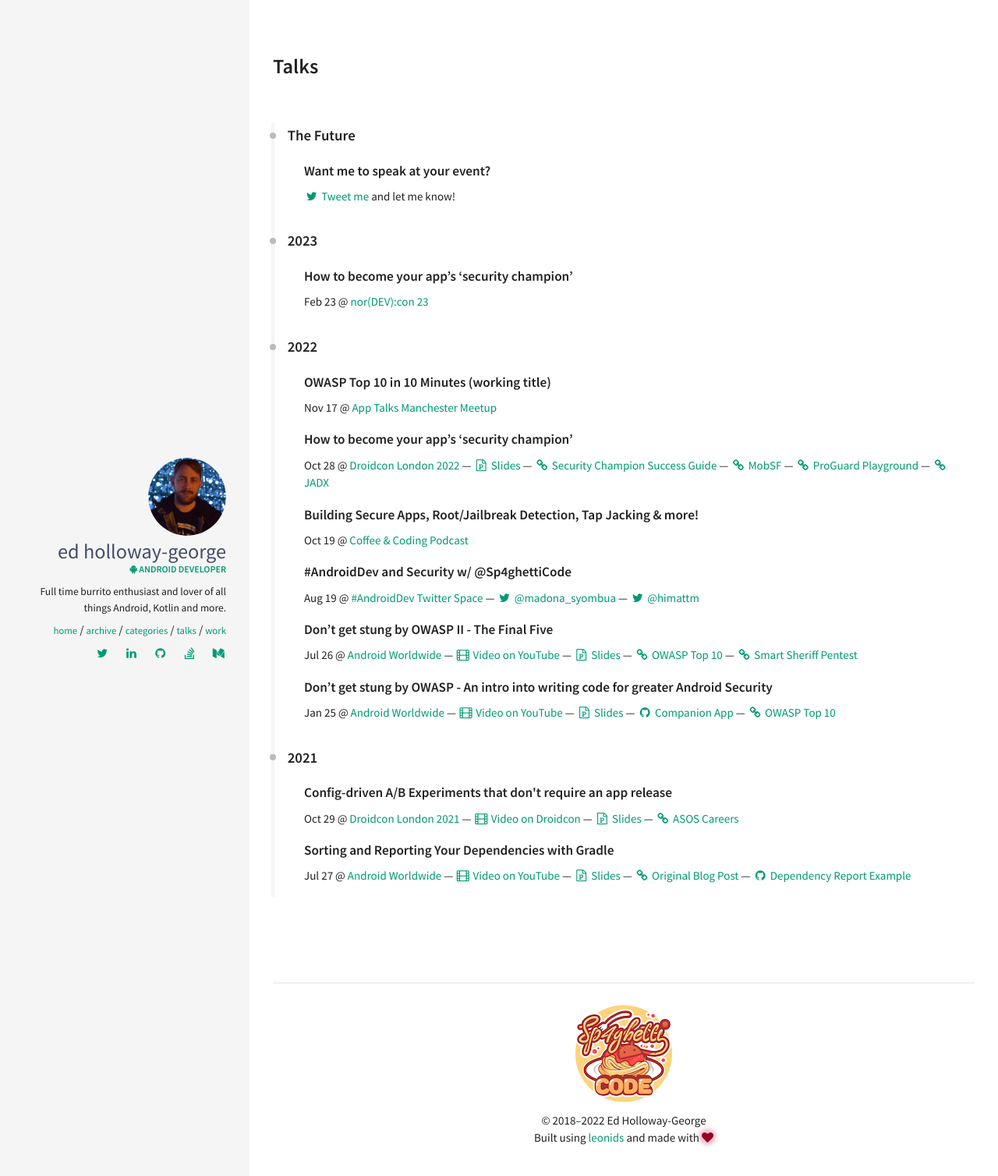
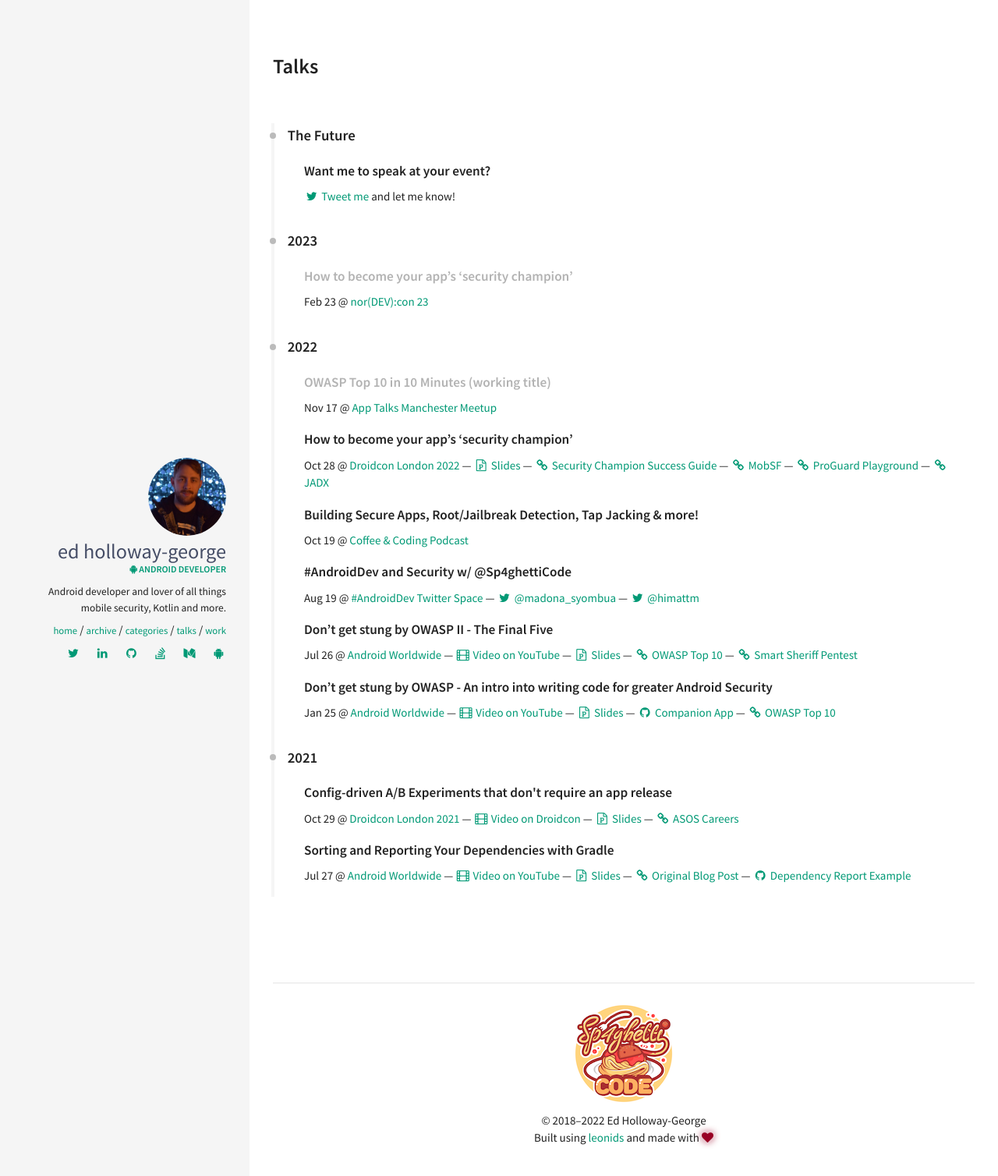
Before and after one commit to ed-george/ed-george.github.io, a Jekyll site: the page built from talks.html, in a window 1280 px wide. Shown: the top 1508 px of the page at 78% size. Built offline with Jekyll 4.4.1, drawn with Linux system fonts in a browser that asks for light colours.

Commit message:
Update talks page and config

```diff
--- a/_config.yml
+++ b/_config.yml
@@ -5,9 +5,9 @@
 #
 title: Ed Holloway-George - Android Developer
 email:
-description: Full time burrito enthusiast and lover of all things Android, Kotlin and more.
+description: Android developer and lover of all things mobile security, Kotlin and more.
 url: https://ed-george.github.io
-keywords: ["blog", "android", "kotlin", "java", "mobile", "androiddev", "code", "development"]
+keywords: ["security", "blog", "android", "kotlin", "java", "mobile", "androiddev", "code", "development"]
 
 #
 ###################################
@@ -36,7 +36,7 @@
   name: Ed Holloway-George
   avatar: ed.png
   job: "Android Developer"
-  bio: "Full time burrito enthusiast and lover of all things Android, Kotlin and more."
+  bio: "Android developer and lover of all things mobile security, Kotlin and more."
   email:
   disqus-shortname:
   twitter: sp4ghetticode
@@ -70,3 +70,6 @@
   reddit: #username
   telegram: #username
   medium: sp4ghetticode
+  mastodon:
+    user: spaghetticode
+    server: androiddev.social
--- a/_includes/social-links.html
+++ b/_includes/social-links.html
@@ -1,5 +1,5 @@
 <script type="text/javascript">
-  // based on http://stackoverflow.com/a/10300743/280842
+  // based on https://stackoverflow.com/a/10300743/280842
   function gen_mail_to_link(hs, subject) {
     var lhs,rhs;
     var p = hs.split('@');
@@ -17,30 +17,31 @@
       <script>gen_mail_to_link('{{ author.email }}', 'Well hello there...');</script>
       </li>
     {% endif %}
-    {% if author.twitter %}<li><a href="http://twitter.com/{{ author.twitter }}" class="social-link-item" target="_blank"><i class="fa fa-fw fa-twitter"></i></a></li>{% endif %}
-    {% if author.facebook %}<li><a href="http://facebook.com/{{ author.facebook }}" class="social-link-item" target="_blank"><i class="fa fa-fw fa-facebook"></i></a></li>{% endif %}
-    {% if author.google.plus %}<li><a href="http://plus.google.com/+{{ author.google.plus }}" class="social-link-item" target="_blank"><i class="fa fa-fw fa-google-plus"></i> Google+</a></li>{% endif %}
-    {% if author.linkedin %}<li><a href="http://linkedin.com/in/{{ author.linkedin }}" class="social-link-item" target="_blank"><i class="fa fa-fw fa-linkedin"></i></a></li>{% endif %}
+    {% if author.twitter %}<li><a href="https://twitter.com/{{ author.twitter }}" class="social-link-item" target="_blank"><i class="fa fa-fw fa-twitter"></i></a></li>{% endif %}
+    {% if author.facebook %}<li><a href="https://facebook.com/{{ author.facebook }}" class="social-link-item" target="_blank"><i class="fa fa-fw fa-facebook"></i></a></li>{% endif %}
+    {% if author.google.plus %}<li><a href="https://plus.google.com/+{{ author.google.plus }}" class="social-link-item" target="_blank"><i class="fa fa-fw fa-google-plus"></i> Google+</a></li>{% endif %}
+    {% if author.linkedin %}<li><a href="https://linkedin.com/in/{{ author.linkedin }}" class="social-link-item" target="_blank"><i class="fa fa-fw fa-linkedin"></i></a></li>{% endif %}
     {% if author.skype %}<li><a href="skype:{{ author.skype }}" class="social-link-item" target="_blank"><i class="fa fa-fw fa-skype"></i></a></li>{% endif %}
-    {% if author.xing %}<li><a href="http://www.xing.com/profile/{{ author.xing }}" class="social-link-item" target="_blank"><i class="fa fa-fw fa-xing"></i></a></li>{% endif %}
-    {% if author.instagram %}<li><a href="http://instagram.com/{{ author.instagram }}" class="social-link-item" target="_blank"><i class="fa fa-fw fa-instagram"></i></a></li>{% endif %}
-    {% if author.tumblr %}<li><a href="http://{{ author.tumblr }}.tumblr.com" class="social-link-item" target="_blank"><i class="fa fa-fw fa-tumblr"></i></a></li>{% endif %}
-    {% if author.github %}<li><a href="http://github.com/{{ author.github }}" class="social-link-item" target="_blank"><i class="fa fa-fw fa-github"></i></a></li>{% endif %}
-    {% if author.gitlab %}<li><a href="http://gitlab.com/u/{{ author.gitlab }}" class="social-link-item" target="_blank"><i class="fa fa-fw fa-gitlab"></i></a></li>{% endif %}
-    {% if author.stackoverflow %}<li><a href="http://stackoverflow.com/users/{{ author.stackoverflow }}" class="social-link-item" target="_blank"><i class="fa fa-fw fa-stack-overflow"></i></a></li>{% endif %}
-    {% if author.lastfm %}<li><a href="http://lastfm.com/user/{{ author.lastfm }}" class="social-link-item" target="_blank"><i class="fa fa-fw fa-music"></i></a></li>{% endif %}
-    {% if author.dribbble %}<li><a href="http://dribbble.com/{{ author.dribbble }}" class="social-link-item" target="_blank"><i class="fa fa-fw fa-dribbble"></i></a></li>{% endif %}
-    {% if author.pinterest %}<li><a href="http://www.pinterest.com/{{ author.pinterest }}" class="social-link-item" target="_blank"><i class="fa fa-fw fa-pinterest"></i></a></li>{% endif %}
-    {% if author.foursquare %}<li><a href="http://foursquare.com/{{ author.foursquare }}" class="social-link-item" target="_blank"><i class="fa fa-fw fa-foursquare"></i></a></li>{% endif %}
-    {% if author.steam %}<li><a href="http://steamcommunity.com/id/{{ author.steam }}" class="social-link-item" target="_blank"><i class="fa fa-fw fa-steam"></i></a></li>{% endif %}
+    {% if author.xing %}<li><a href="https://www.xing.com/profile/{{ author.xing }}" class="social-link-item" target="_blank"><i class="fa fa-fw fa-xing"></i></a></li>{% endif %}
+    {% if author.instagram %}<li><a href="https://instagram.com/{{ author.instagram }}" class="social-link-item" target="_blank"><i class="fa fa-fw fa-instagram"></i></a></li>{% endif %}
+    {% if author.tumblr %}<li><a href="https://{{ author.tumblr }}.tumblr.com" class="social-link-item" target="_blank"><i class="fa fa-fw fa-tumblr"></i></a></li>{% endif %}
+    {% if author.github %}<li><a href="https://github.com/{{ author.github }}" class="social-link-item" target="_blank"><i class="fa fa-fw fa-github"></i></a></li>{% endif %}
+    {% if author.gitlab %}<li><a href="https://gitlab.com/u/{{ author.gitlab }}" class="social-link-item" target="_blank"><i class="fa fa-fw fa-gitlab"></i></a></li>{% endif %}
+    {% if author.stackoverflow %}<li><a href="https://stackoverflow.com/users/{{ author.stackoverflow }}" class="social-link-item" target="_blank"><i class="fa fa-fw fa-stack-overflow"></i></a></li>{% endif %}
+    {% if author.lastfm %}<li><a href="https://lastfm.com/user/{{ author.lastfm }}" class="social-link-item" target="_blank"><i class="fa fa-fw fa-music"></i></a></li>{% endif %}
+    {% if author.dribbble %}<li><a href="https://dribbble.com/{{ author.dribbble }}" class="social-link-item" target="_blank"><i class="fa fa-fw fa-dribbble"></i></a></li>{% endif %}
+    {% if author.pinterest %}<li><a href="https://www.pinterest.com/{{ author.pinterest }}" class="social-link-item" target="_blank"><i class="fa fa-fw fa-pinterest"></i></a></li>{% endif %}
+    {% if author.foursquare %}<li><a href="https://foursquare.com/{{ author.foursquare }}" class="social-link-item" target="_blank"><i class="fa fa-fw fa-foursquare"></i></a></li>{% endif %}
+    {% if author.steam %}<li><a href="https://steamcommunity.com/id/{{ author.steam }}" class="social-link-item" target="_blank"><i class="fa fa-fw fa-steam"></i></a></li>{% endif %}
     {% if author.youtube %}<li><a href="https://youtube.com/user/{{ author.youtube }}" class="social-link-item" target="_blank"><i class="fa fa-fw fa-youtube"></i></a></li>{% endif %}
-    {% if author.soundcloud %}<li><a href="http://soundcloud.com/{{ author.soundcloud }}" class="social-link-item" target="_blank"><i class="fa fa-fw fa-soundcloud"></i></a></li>{% endif %}
-    {% if author.weibo %}<li><a href="http://www.weibo.com/{{ author.weibo }}" class="social-link-item" target="_blank"><i class="fa fa-fw fa-weibo"></i></a></li>{% endif %}
-    {% if author.flickr %}<li><a href="http://www.flickr.com/{{ author.flickr }}" class="social-link-item" target="_blank"><i class="fa fa-fw fa-flickr"></i></a></li>{% endif %}
-    {% if author.500px %}<li><a href="http://www.500px.com/{{ author.500px }}" class="social-link-item" target="_blank"><i class="fa fa-fw fa-500px"></i></a></li>{% endif %}
-    {% if author.codepen %}<li><a href="http://codepen.io/{{ author.codepen }}" class="social-link-item" target="_blank"><i class="fa fa-fw fa-codepen"></i></a></li>{% endif %}
+    {% if author.soundcloud %}<li><a href="https://soundcloud.com/{{ author.soundcloud }}" class="social-link-item" target="_blank"><i class="fa fa-fw fa-soundcloud"></i></a></li>{% endif %}
+    {% if author.weibo %}<li><a href="https://www.weibo.com/{{ author.weibo }}" class="social-link-item" target="_blank"><i class="fa fa-fw fa-weibo"></i></a></li>{% endif %}
+    {% if author.flickr %}<li><a href="https://www.flickr.com/{{ author.flickr }}" class="social-link-item" target="_blank"><i class="fa fa-fw fa-flickr"></i></a></li>{% endif %}
+    {% if author.500px %}<li><a href="https://www.500px.com/{{ author.500px }}" class="social-link-item" target="_blank"><i class="fa fa-fw fa-500px"></i></a></li>{% endif %}
+    {% if author.codepen %}<li><a href="https://codepen.io/{{ author.codepen }}" class="social-link-item" target="_blank"><i class="fa fa-fw fa-codepen"></i></a></li>{% endif %}
     {% if author.reddit %}<li><a href="https://reddit.com/user/{{ author.reddit }}" class="social-link-item" target="_blank"><i class="fa fa-fw fa-reddit"></i></a></li>{% endif %}
     {% if author.telegram %}<li><a href="https://t.me/{{ author.telegram }}" class="social-link-item" target="_blank"><i class="fa fa-fw fa-telegram"></i></a></li>{% endif %}
     {% if author.medium %}<li><a href="https://medium.com/@{{ author.medium }}" class="social-link-item" target="_blank"><i class="fa fa-fw fa-medium"></i></a></li>{% endif %}
+    {% if author.mastodon.user %}<li><a href="https://@{{ author.mastodon.server }}/@{{ author.mastodon.user }}" class="social-link-item" target="_blank"><i class="fa fa-fw fa-android"></i></a></li>{% endif %}
   </ul>
 </div>
--- a/_sass/components/_variables.scss
+++ b/_sass/components/_variables.scss
@@ -53,6 +53,7 @@
 
 $text-color:       rgba(0, 0, 0, 0.87) !default;
 $background-color: #f5f5f5;
+$light:            #b3b3b3;
 $white:            #fff;
 $primary:          #009975;
 $secondary:        #009975;
--- a/_sass/pages/_talks.scss
+++ b/_sass/pages/_talks.scss
@@ -45,3 +45,8 @@
     }
   }
 }
+
+
+h5.talks-title-soon {
+    color: $light;
+}
--- a/talks.html
+++ b/talks.html
@@ -34,7 +34,13 @@
       {% for talk in group.items %}
       <ul>
         <li>
+          {% assign talk_date = talk.event.date | date: '%s' | plus: 0 %}
+          {% assign today_date = 'now' | date: '%s' | times: 1 %}
+          {% if talk_date < today_date %}
           <h5 class="talks-title">{{ talk.title }}</h5>
+          {% else %}
+          <h5 class="talks-title-soon">{{ talk.title }}</h5>
+          {% endif %}
           <div class="talks-event">{{ talk.event.date | date: "%b %-d" }} &commat; <a href="{{ talk.event.url }}" target="_blank">{{ talk.event.title }}</a>
           {% if talk.video %}
                 &#8212; <a href="{{ talk.video.url }}" target="_blank"><i class="fa fa-fw fa-film"></i> {{ talk.video.title }} </a>
```
